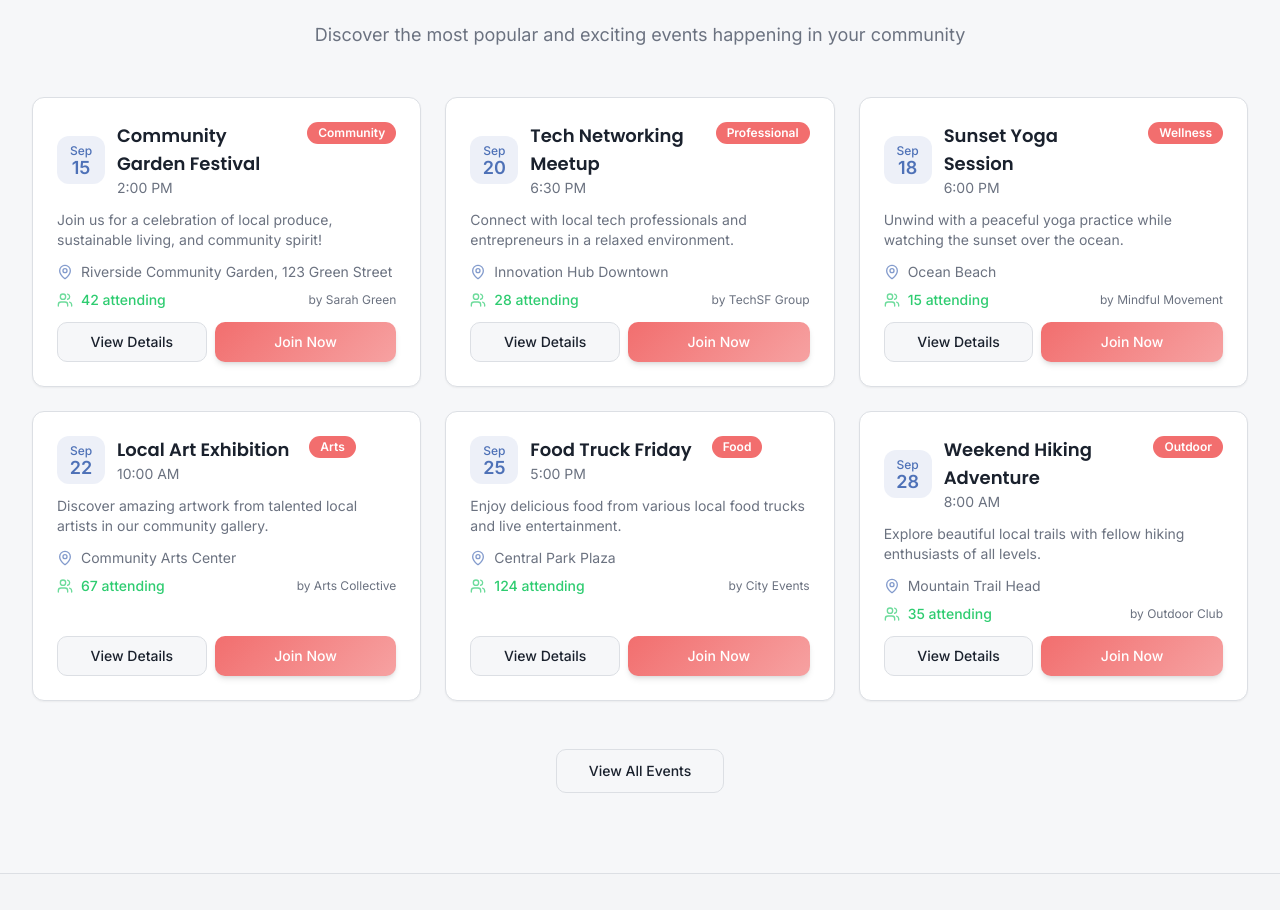
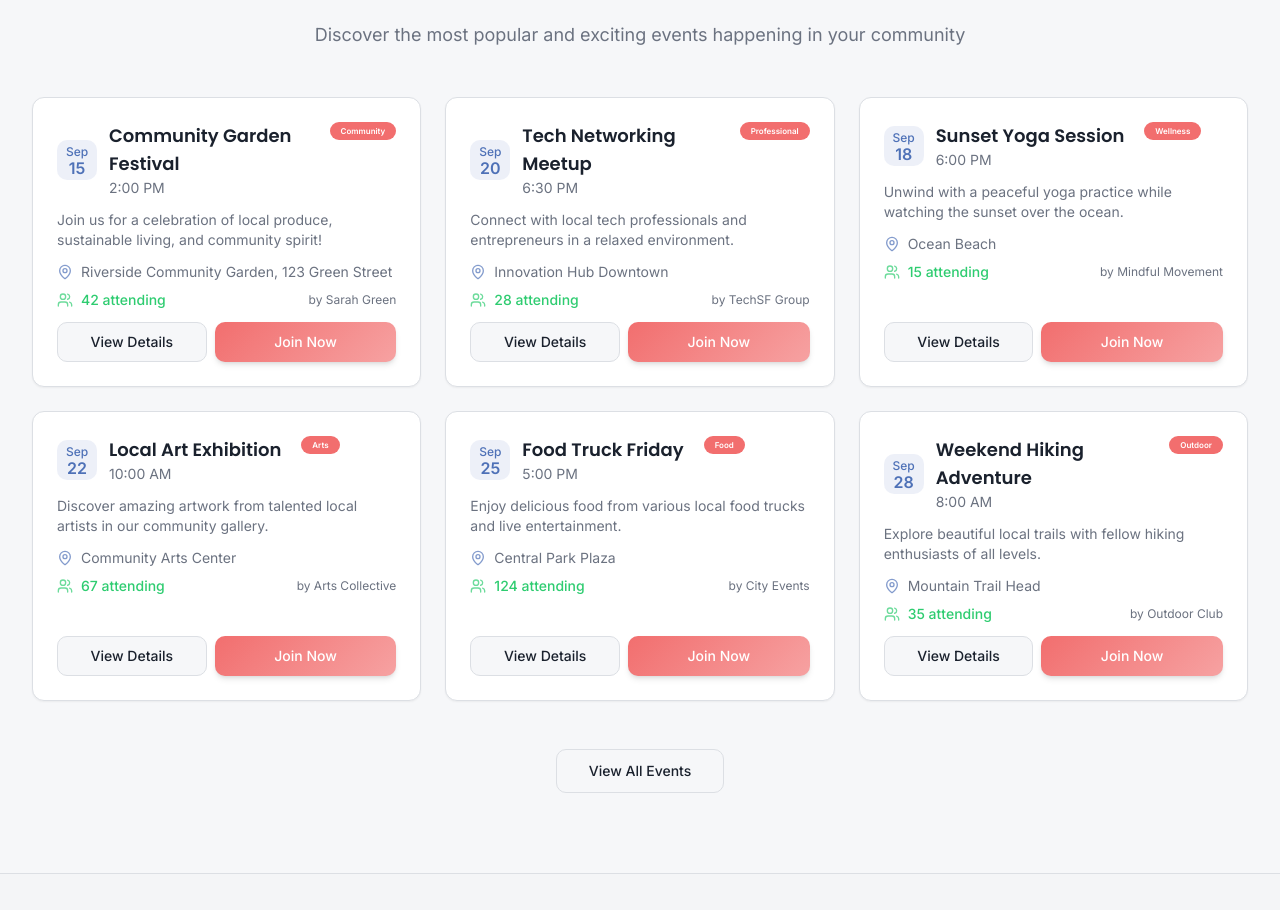
Before and after one commit to mohamedkhalaf47/event-hub, a React (Vite) app: page / in a window 1280 px wide. Shown: the part 1006-1916 px from the top of the page. Built offline with nearby package versions, Linux system fonts and the light colour scheme; the HTML template or start-up script is replaced by a standard one.

Commit message:
Modified Typography

```diff
--- a/src/components/events/EventCard.tsx
+++ b/src/components/events/EventCard.tsx
@@ -65,9 +65,9 @@ const EventCard = ({
 			<CardHeader className="pb-3">
 				<div className="flex items-start gap-5">
 					<div className="flex items-center space-x-3">
-						<div className="flex flex-col items-center justify-center w-12 h-12 rounded-lg bg-primary/10 text-primary">
+						<div className="flex flex-col items-center justify-center w-10 h-10 rounded-md bg-primary/10 text-primary">
 							<span className="text-xs font-medium">{month}</span>
-							<span className="text-lg font-bold leading-none">{day}</span>
+							<span className="text-base font-bold leading-none">{day}</span>
 						</div>
 						<div className="flex-1">
 							<h3 className="font-poppins font-semibold text-base md:text-lg line-clamp-2">
@@ -76,7 +76,7 @@ const EventCard = ({
 							<p className="text-sm text-muted-foreground">{time}</p>
 						</div>
 					</div>
-					<Badge variant="secondary" className="text-xs">
+					<Badge variant="secondary" className="text-[8px]">
 						{category}
 					</Badge>
 				</div>
--- a/src/pages/Profile.tsx
+++ b/src/pages/Profile.tsx
@@ -97,11 +97,11 @@ const Profile = () => {
                     <div className="flex items-center space-x-4 text-muted-foreground mb-3">
                       <div className="flex items-center space-x-1">
                         <Mail className="h-4 w-4" />
-                        <span className="text-sm">{profile.email}</span>
+                        <span className="sm:text-sm text-xs">{profile.email}</span>
                       </div>
                       <div className="flex items-center space-x-1">
                         <MapPin className="h-4 w-4" />
-                        <span className="text-sm">{profile.location}</span>
+                        <span className="sm:text-sm text-xs">{profile.location}</span>
                       </div>
                     </div>
                     <Badge className="my-2" variant="secondary">
```
